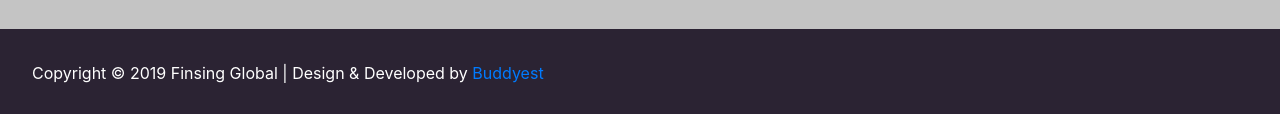
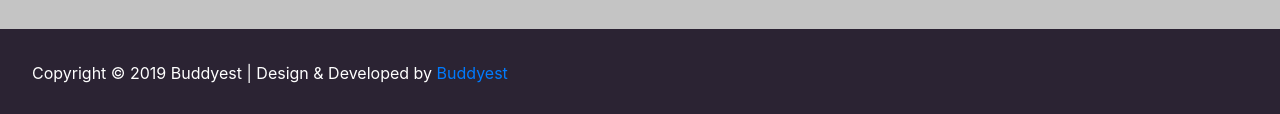
Before and after one commit to buddyest/new, a plain HTML site: page index.html in a window 1280 px wide. Shown: the part 2080-2194 px from the top of the page. Drawn offline with Linux system fonts and the light colour scheme.

Commit message:
Update index.html

```diff
--- a/index.html
+++ b/index.html
@@ -152,7 +152,7 @@
 
 
 </section>
-<section class="main-footer">Copyright &#169; 2019 Finsing Global | Design &amp; Developed by <a href="https://www.buddyest.com" target="_blank">Buddyest</a></section>
+<section class="main-footer">Copyright &#169; 2019 Buddyest | Design &amp; Developed by <a href="https://www.buddyest.com" target="_blank">Buddyest</a></section>
 <script>
 // When the user scrolls down 20px from the top of the document, slide down the navbar
 window.onscroll = function() {scrollFunction()};
```
